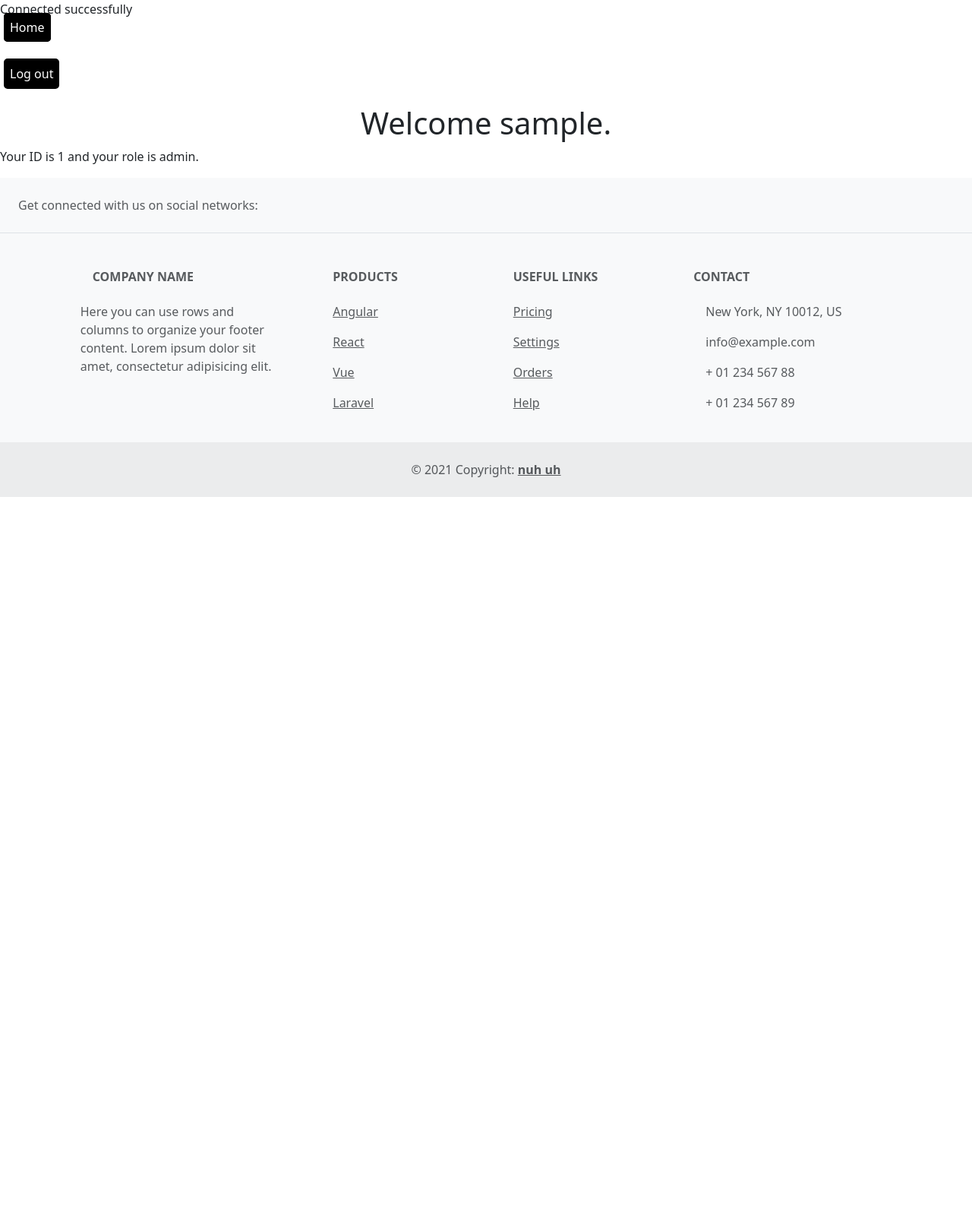
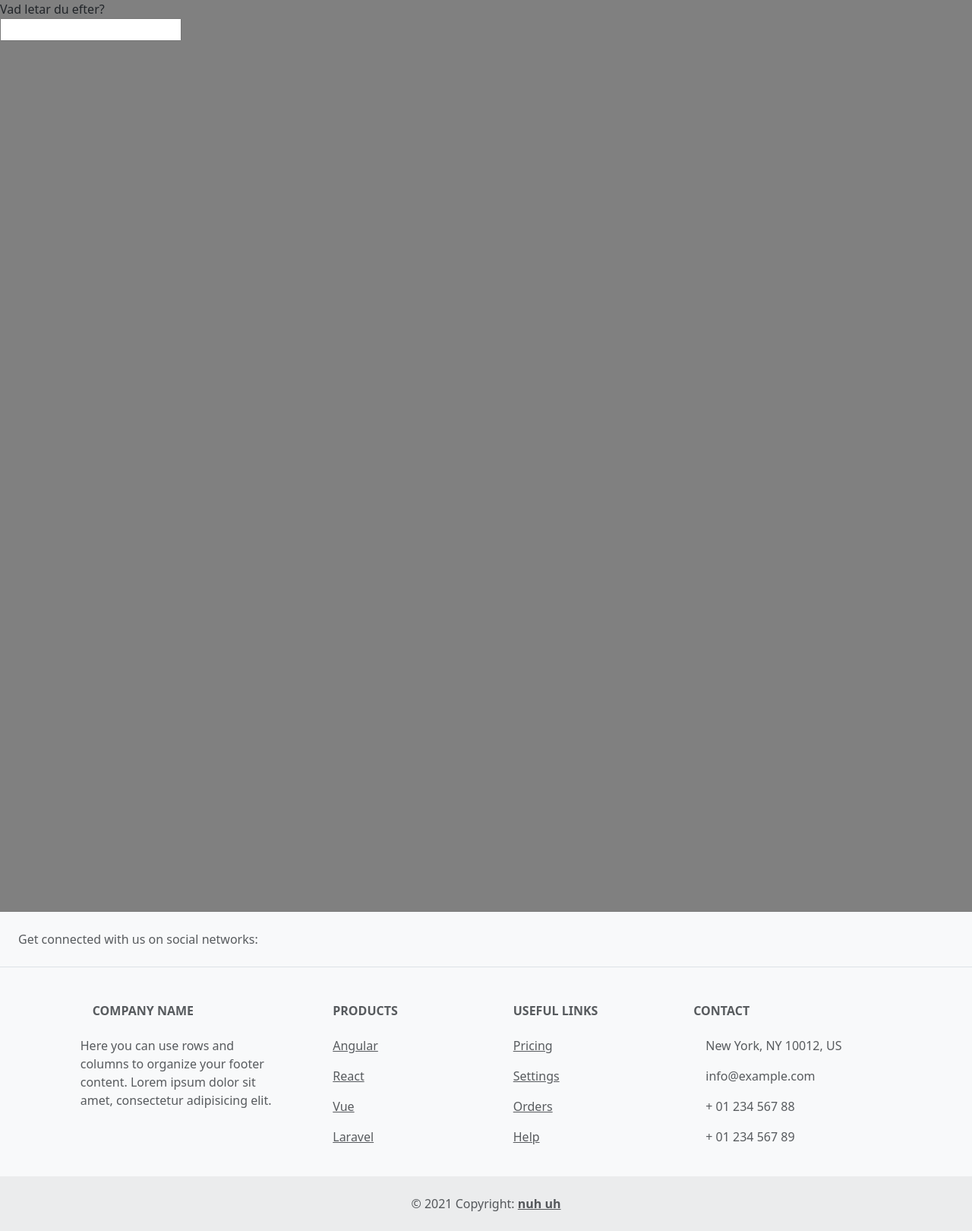
Before and after one commit to aosterlund/Qvintus, a PHP site: page /home.php in a window 1280 px wide. Shown: the whole page at 76% size. Before the commit the page ends 654 px from the top, so only its background shows below. Run offline with PHP 8.4, Linux system fonts and the light colour scheme; the visitor is signed in with stand-in values (Sample User, id 1); data that the repository does not hold is empty.

Commit message:
fixade till sökfunk

```diff
--- a/home.php
+++ b/home.php
@@ -1,5 +1,5 @@
 <?php
-    include "includes/header.php";
+   /* include "includes/header.php";
 
     if (!$user->checkUserLogInStatus()) {
         $user->redirect("index.php");
@@ -11,6 +11,7 @@
 
     echo "<h1>Welcome ".$_SESSION['user_name'].".</h1>";
     echo "<p>Your ID is ".$_SESSION['user_id']." and your role is ".$_SESSION['user_role'].".</p>"
+    */
 ?>
 
 <!DOCTYPE html>
@@ -23,7 +24,14 @@
     <meta charset="UTF-8">
     <meta http-equiv="X-UA-Compatible" content="IE=edge">
     <meta name="viewport" content="width=device-width, initial-scale=1.0">
-    <title>Homepage</title>
+    <title>Homepagekjhjj</title>
+
+    <div style="height: 1200px; width:full-width ; background-color:gray; ">
+        <div>
+    <label class="margin 0 auto" for="look-up-txt">Vad letar du efter?</label><br>
+    <input type="text" class="look-up-txt" name="look-up-txt">
+    </div>
+    </div>
 </head>
 <body>
 
--- a/index.php
+++ b/index.php
@@ -1,5 +1,5 @@
 <?php
-    include "includes/header.php";
+/*    include "includes/header.php";
 
     if (isset($_POST['login'])) {
         $logInReturn = $user->login();
@@ -10,7 +10,7 @@
         else {
             echo $logInReturn;
         }
-    }
+    }*/
 ?>
 
 <!DOCTYPE html>
```
